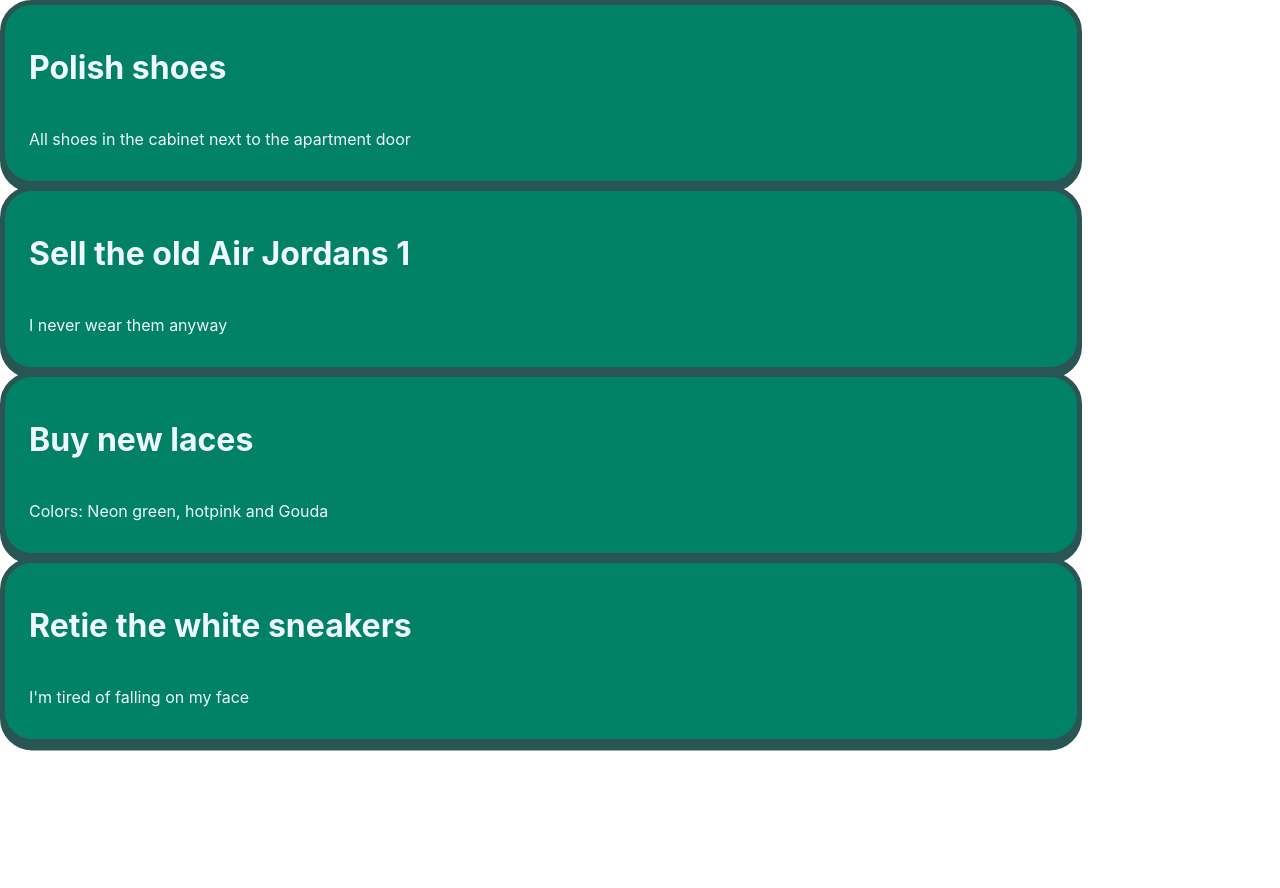
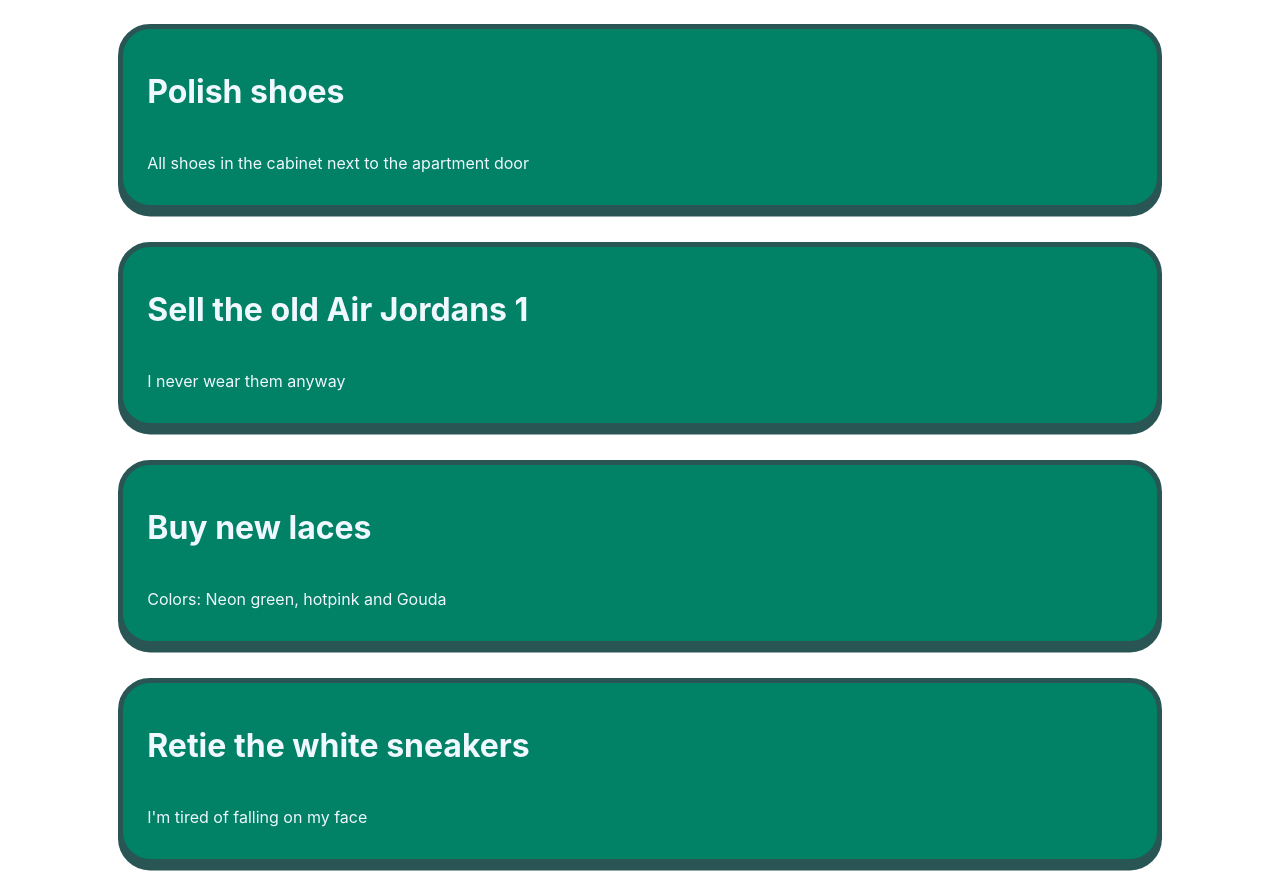
Before and after one commit to marwinburesch/toshoe, a React (Vite) app: page / in a window 1280 px wide. Before the commit the page ends 800 px from the top, so only its background shows below. Built offline with nearby package versions, Linux system fonts and the light colour scheme.

Commit message:
Adjust App styles

```diff
--- a/src/app/App.module.css
+++ b/src/app/App.module.css
@@ -1,42 +1,6 @@
-.App {
-  text-align: center;
+.appContainer {
+  display: grid;
+  place-items: center;
+  margin: 1.5rem;
+  gap: 2rem;
 }
-
-.App-logo {
-  height: 40vmin;
-  pointer-events: none;
-}
-
-@media (prefers-reduced-motion: no-preference) {
-  .App-logo {
-    animation: App-logo-spin infinite 20s linear;
-  }
-}
-
-.App-header {
-  background-color: #282c34;
-  min-height: 100vh;
-  display: flex;
-  flex-direction: column;
-  align-items: center;
-  justify-content: center;
-  font-size: calc(10px + 2vmin);
-  color: white;
-}
-
-.App-link {
-  color: #61dafb;
-}
-
-@keyframes App-logo-spin {
-  from {
-    transform: rotate(0deg);
-  }
-  to {
-    transform: rotate(360deg);
-  }
-}
-
-button {
-  font-size: calc(10px + 2vmin);
-}
```
